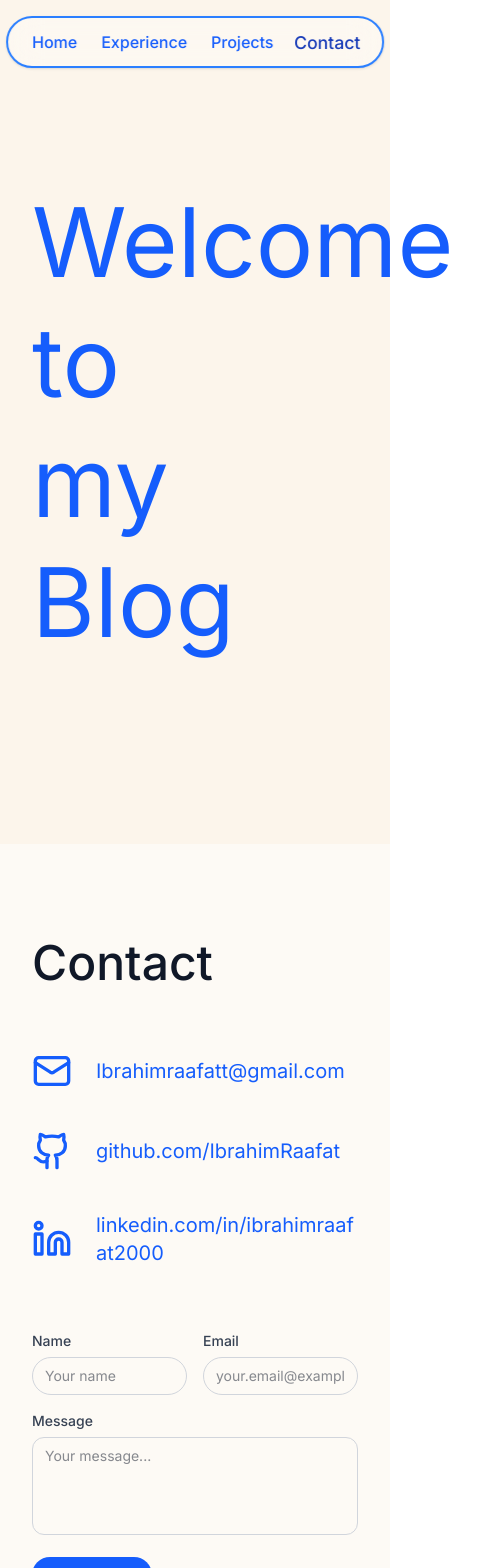
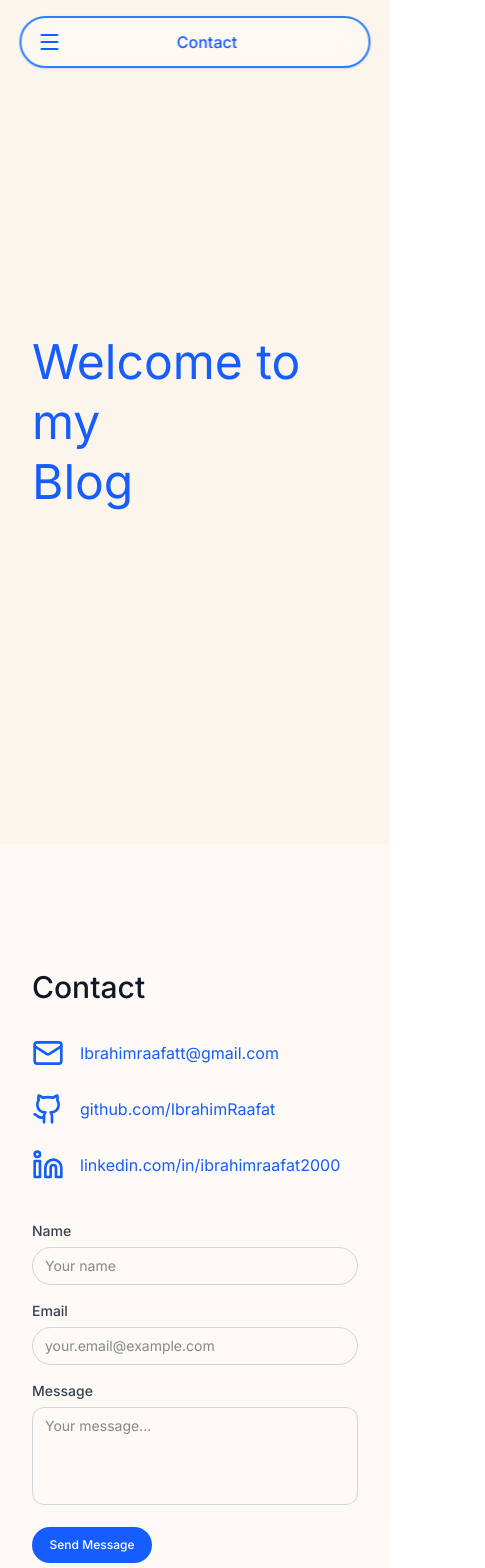
Before and after one commit to IbrahimRaafat/Raafats-Portofolio, a Next.js app: page / in a window 390 px wide. Shown: the top 1568 px of the page, 485 px wide, since content can reach past the window. Built offline with nearby package versions, Linux system fonts and the light colour scheme.

Commit message:
first commit add hamburger and resp fix

```diff
--- a/src/components/Contact.tsx
+++ b/src/components/Contact.tsx
@@ -24,45 +24,45 @@ const Contact = () => {
   }
 
   return (
-    <section id="contact" className="min-h-screen flex items-center bg-white/50">
-      <div className="max-w-7xl px-8 md:px-16 lg:px-24 w-full mx-auto">
-        <h2 className="text-5xl md:text-6xl font-medium text-gray-900 mb-16">Contact</h2>
+    <section id="contact" className="min-h-screen flex items-center bg-white/50 px-4">
+      <div className="max-w-7xl px-4 sm:px-8 md:px-16 lg:px-24 w-full mx-auto">
+        <h2 className="text-3xl sm:text-4xl md:text-5xl lg:text-6xl font-medium text-gray-900 mb-8 sm:mb-12 lg:mb-16">Contact</h2>
 
-        <div className="grid grid-cols-1 lg:grid-cols-2 gap-16 lg:gap-24">
+        <div className="grid grid-cols-1 lg:grid-cols-2 gap-10 sm:gap-12 lg:gap-16 xl:gap-24">
           {/* Left Side - Contact Info */}
-          <div className="space-y-10">
+          <div className="space-y-6 sm:space-y-8 lg:space-y-10">
             {/* Email */}
-            <div className="flex items-center gap-6 group">
-              <Mail className="w-10 h-10 md:w-12 md:h-12 text-blue-600 shrink-0" />
+            <div className="flex items-center gap-4 sm:gap-6 group">
+              <Mail className="w-8 h-8 sm:w-10 sm:h-10 md:w-12 md:h-12 text-blue-600 shrink-0" />
               <a
                 href="mailto:ibrahimraafatt@gmail.com"
-                className="text-xl md:text-2xl text-blue-600 hover:text-blue-800 transition-colors break-all"
+                className="text-base sm:text-lg md:text-xl lg:text-2xl text-blue-600 hover:text-blue-800 transition-colors break-all"
               >
                 Ibrahimraafatt@gmail.com
               </a>
             </div>
 
             {/* GitHub */}
-            <div className="flex items-center gap-6 group">
-              <Github className="w-10 h-10 md:w-12 md:h-12 text-blue-600 shrink-0" />
+            <div className="flex items-center gap-4 sm:gap-6 group">
+              <Github className="w-8 h-8 sm:w-10 sm:h-10 md:w-12 md:h-12 text-blue-600 shrink-0" />
               <a
                 href="https://github.com/IbrahimRaafat"
                 target="_blank"
                 rel="noopener noreferrer"
-                className="text-xl md:text-2xl text-blue-600 hover:text-blue-800 transition-colors break-all"
+                className="text-base sm:text-lg md:text-xl lg:text-2xl text-blue-600 hover:text-blue-800 transition-colors break-all"
               >
                 github.com/IbrahimRaafat
               </a>
             </div>
 
             {/* LinkedIn */}
-            <div className="flex items-center gap-6 group">
-              <Linkedin className="w-10 h-10 md:w-12 md:h-12 text-blue-600 shrink-0" />
+            <div className="flex items-center gap-4 sm:gap-6 group">
+              <Linkedin className="w-8 h-8 sm:w-10 sm:h-10 md:w-12 md:h-12 text-blue-600 shrink-0" />
               <a
                 href="https://www.linkedin.com/in/ibrahimraafat2000/"
                 target="_blank"
                 rel="noopener noreferrer"
-                className="text-xl md:text-2xl text-blue-600 hover:text-blue-800 transition-colors break-all"
+                className="text-base sm:text-lg md:text-xl lg:text-2xl text-blue-600 hover:text-blue-800 transition-colors break-all"
               >
                 linkedin.com/in/ibrahimraafat2000
               </a>
@@ -71,9 +71,9 @@ const Contact = () => {
 
           {/* Right Side - Contact Form */}
           <div>
-            <form onSubmit={handleSubmit} className="space-y-4 max-w-md">
+            <form onSubmit={handleSubmit} className="space-y-4 w-full max-w-md">
               {/* Name and Email on Same Line */}
-              <div className="grid grid-cols-2 gap-4">
+              <div className="grid grid-cols-1 sm:grid-cols-2 gap-4">
                 {/* Name Field */}
                 <div>
                   <label htmlFor="name" className="block text-gray-700 text-sm mb-1.5 font-medium">
--- a/src/components/Hero.tsx
+++ b/src/components/Hero.tsx
@@ -18,13 +18,13 @@ const Hero = () => {
   }, [])
 
   return (
-    <section id="hero" className="min-h-screen flex items-center">
-      <div className="max-w-7xl mx-auto px-8 md:px-16 lg:px-24">
-        <h1 className="text-8xl md:text-9xl font-normal text-blue-600 leading-tight">
+    <section id="hero" className="min-h-screen flex items-center px-4">
+      <div className="max-w-7xl mx-auto w-full px-4 sm:px-8 md:px-16 lg:px-24">
+        <h1 className="text-5xl sm:text-7xl md:text-8xl lg:text-9xl font-normal text-blue-600 leading-tight">
           Welcome to
           <br />
           my{' '}
-          <span className="inline-block min-w-[400px] md:min-w-[600px]">
+          <span className="inline-block min-w-[250px] sm:min-w-[350px] md:min-w-[400px] lg:min-w-[600px]">
             <span
               className={`inline-block transition-all duration-500 ${
                 isAnimating ? 'opacity-0 translate-y-4' : 'opacity-100 translate-y-0'
--- a/src/components/Navbar.tsx
+++ b/src/components/Navbar.tsx
@@ -1,7 +1,9 @@
 import React, { useState, useEffect } from 'react'
+import { Menu, X } from 'lucide-react'
 
 const Navbar = () => {
   const [activeSection, setActiveSection] = useState('hero')
+  const [isMenuOpen, setIsMenuOpen] = useState(false)
 
   const sections = [
     { id: 'hero', label: 'Home' },
@@ -37,15 +39,16 @@ const Navbar = () => {
     const element = document.getElementById(sectionId)
     if (element) {
       element.scrollIntoView({ behavior: 'smooth', block: 'start' })
+      setIsMenuOpen(false) // Close menu after clicking
     }
   }
 
   return (
-    <nav className="fixed top-4 left-1/2 -translate-x-1/2 z-50">
-      <div className="bg-white/30 backdrop-blur-lg border-2 border-blue-500 rounded-4xl px-6 py-3 shadow-sm">
-        <div className="flex items-center justify-between gap-8">
-          {/* Navigation Links */}
-          <div className="flex items-center gap-6">
+    <nav className="fixed top-4 left-1/2 -translate-x-1/2 z-50 w-[90%] md:w-auto">
+      <div className="bg-white/30 backdrop-blur-lg border-2 border-blue-500 rounded-4xl px-4 md:px-6 py-3 shadow-sm transition-all duration-300">
+        <div className="flex items-center justify-between">
+          {/* Desktop Navigation Links */}
+          <div className="hidden md:flex items-center gap-6">
             {sections.map((section) => (
               <button
                 key={section.id}
@@ -59,17 +62,50 @@ const Navbar = () => {
                 {section.label}
               </button>
             ))}
+          </div>
 
-            {/* Language Switcher */}
-            {/* <div className="flex items-center gap-1 ml-4 border-blue-500 pl-4">
-              <button className="text-blue-600 hover:text-blue-800 font-medium transition-colors">
-                Ar
+          {/* Mobile Menu Button */}
+          <button
+            onClick={() => setIsMenuOpen(!isMenuOpen)}
+            className="md:hidden text-blue-600 hover:text-blue-800 transition-all duration-300 hover:scale-110 active:scale-95"
+            aria-label="Toggle menu"
+          >
+            <div className={`transition-transform duration-300 ${isMenuOpen ? 'rotate-90' : 'rotate-0'}`}>
+              {isMenuOpen ? <X size={24} /> : <Menu size={24} />}
+            </div>
+          </button>
+
+          {/* Mobile Menu Text (when closed) */}
+          <div className={`md:hidden flex-1 text-center transition-opacity duration-300 ${isMenuOpen ? 'opacity-0' : 'opacity-100'}`}>
+            <span className="text-blue-600 font-medium">
+              {sections.find(s => s.id === activeSection)?.label || 'Menu'}
+            </span>
+          </div>
+        </div>
+
+        {/* Mobile Dropdown Menu */}
+        <div
+          className={`md:hidden overflow-hidden transition-all duration-300 ease-in-out ${
+            isMenuOpen ? 'max-h-64 opacity-100 mt-4 pt-4 border-t border-blue-300' : 'max-h-0 opacity-0'
+          }`}
+        >
+          <div className="flex flex-col gap-3">
+            {sections.map((section, index) => (
+              <button
+                key={section.id}
+                onClick={() => scrollToSection(section.id)}
+                className={`font-medium transition-all duration-300 text-left px-3 py-2 rounded-lg transform ${
+                  activeSection === section.id
+                    ? 'text-blue-800 bg-blue-100/50 scale-105'
+                    : 'text-blue-600 hover:text-blue-800 hover:bg-blue-50/50 hover:translate-x-1'
+                }`}
+                style={{
+                  transitionDelay: isMenuOpen ? `${index * 50}ms` : '0ms'
+                }}
+              >
+                {section.label}
               </button>
-              <span className="text-blue-500">|</span>
-              <button className="text-blue-600 hover:text-blue-800 font-medium transition-colors">
-                Eng
-              </button>
-            </div> */}
+            ))}
           </div>
         </div>
       </div>
```
